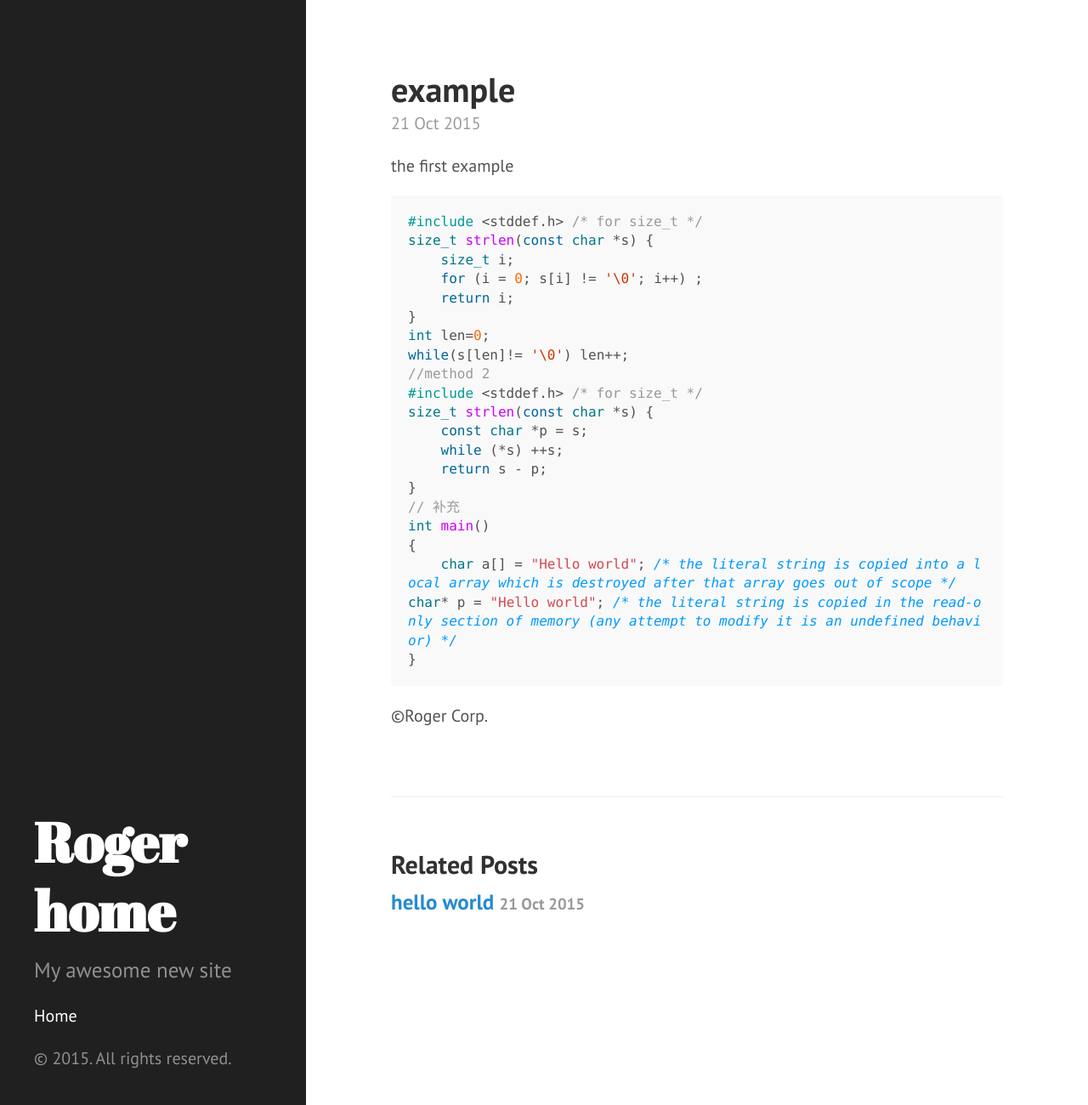
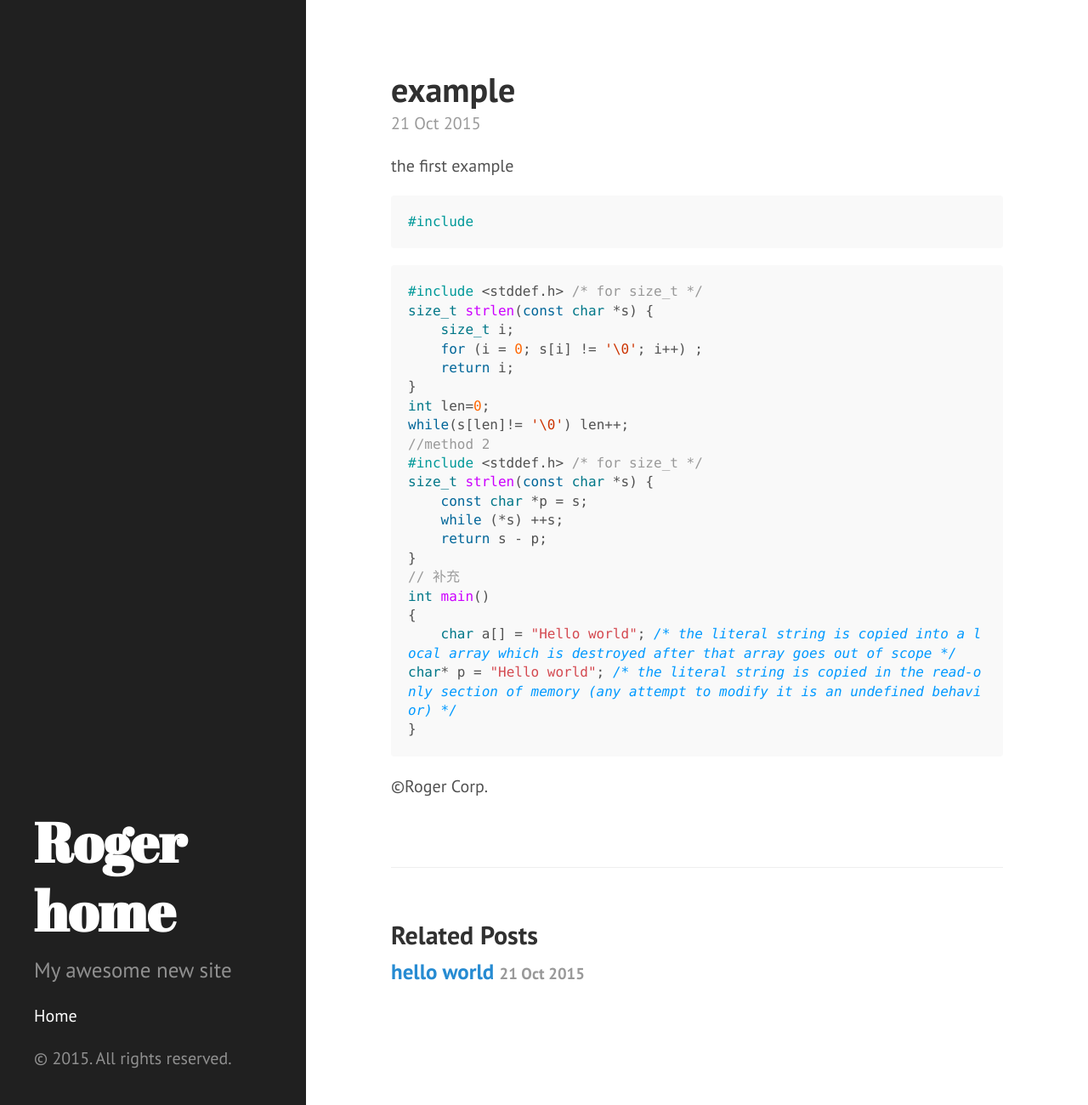
Before and after one commit to Roger8/Roger8.github.io, a Jekyll site: the page built from _posts/2015-10-21-second.markdown, in a window 1280 px wide and 1300 px high. Shown: the whole window at 85% size. Built offline with Jekyll 4.4.1, drawn with Linux system fonts in a browser that asks for light colours.

Commit message:
Update 2015-10-21-second.markdown

````diff
--- a/_posts/2015-10-21-second.markdown
+++ b/_posts/2015-10-21-second.markdown
@@ -5,6 +5,9 @@ layout: post
 ---
 
 the first example
+```cpp
+#include
+```
 
 ```cpp
 #include <stddef.h> /* for size_t */
````
